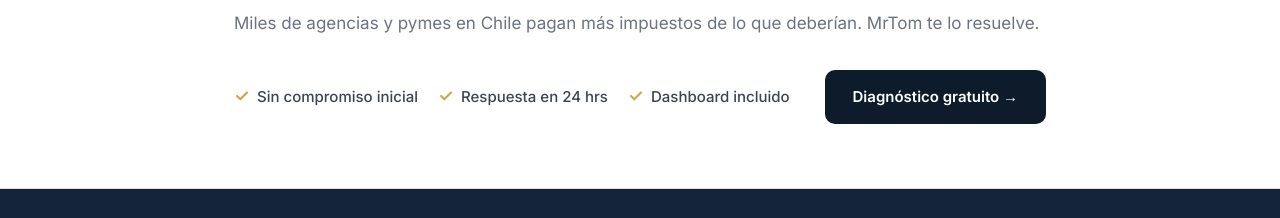
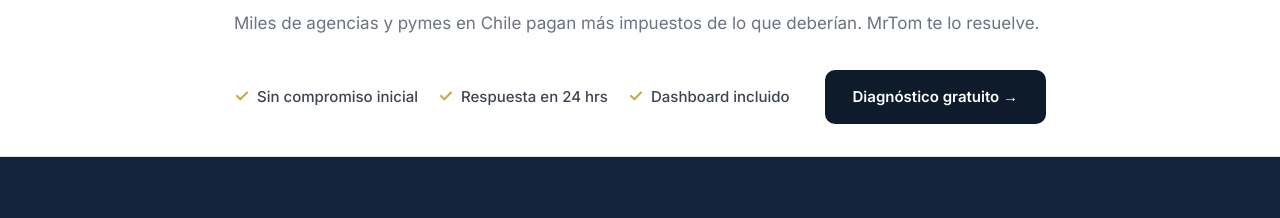
Before and after one commit to Alvarorinno/mrtom-web, a plain HTML site: page public/index.html in a window 1280 px wide. Shown: the part 316-534 px from the top of the page. Drawn offline with nearby package versions, Linux system fonts and the light colour scheme.

Commit message:
fix: reducir espacio inferior del hero

```diff
--- a/public/index.html
+++ b/public/index.html
@@ -70,7 +70,7 @@
 .nav-cta:hover { background: var(--navy-soft); }
 
 /* HERO */
-.hero { padding: 72px 0 64px; border-bottom: 1px solid var(--gray-2); }
+.hero { padding: 72px 0 32px; border-bottom: 1px solid var(--gray-2); }
 
 .eyebrow { display: block; width: 100%; font-size: 11px; font-weight: 700; letter-spacing: 0.18em; text-transform: uppercase; color: var(--navy); background: var(--gold-pale); border: 1px solid rgba(201,168,76,0.3); border-radius: 20px; padding: 10px 20px; margin-bottom: 20px; text-align: center; }
 .hero h1 { font-family: var(--serif); font-size: clamp(28px,5vw,52px); font-weight: 900; line-height: 1.15; color: var(--navy); margin-bottom: 16px; letter-spacing: -.5px; max-width: 100%; }
```
